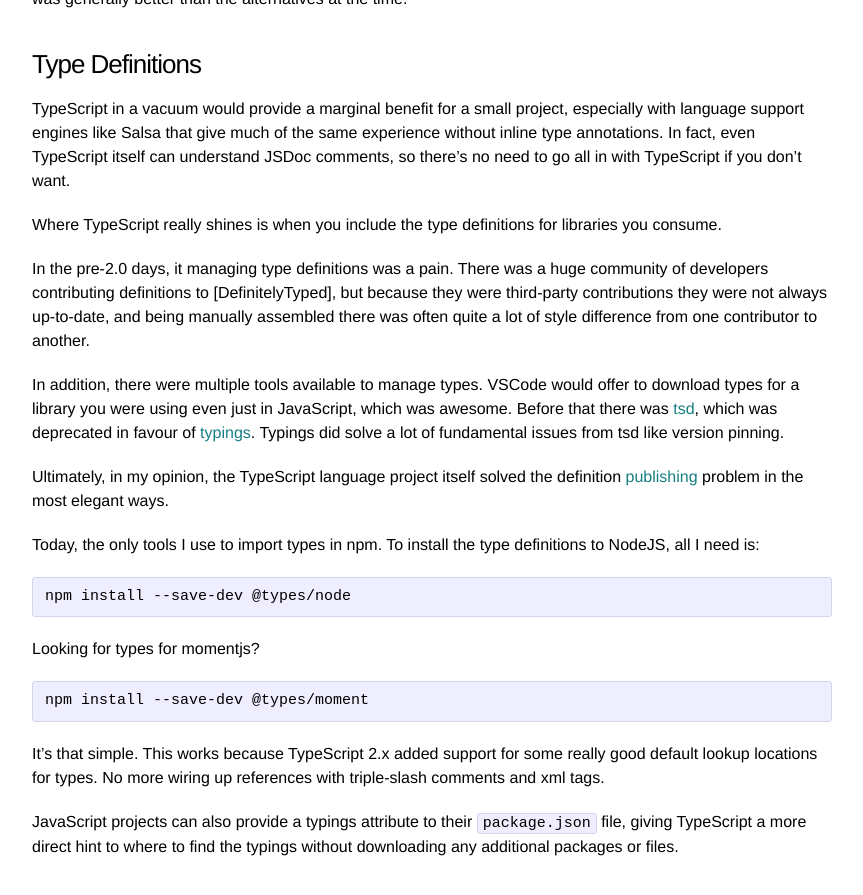
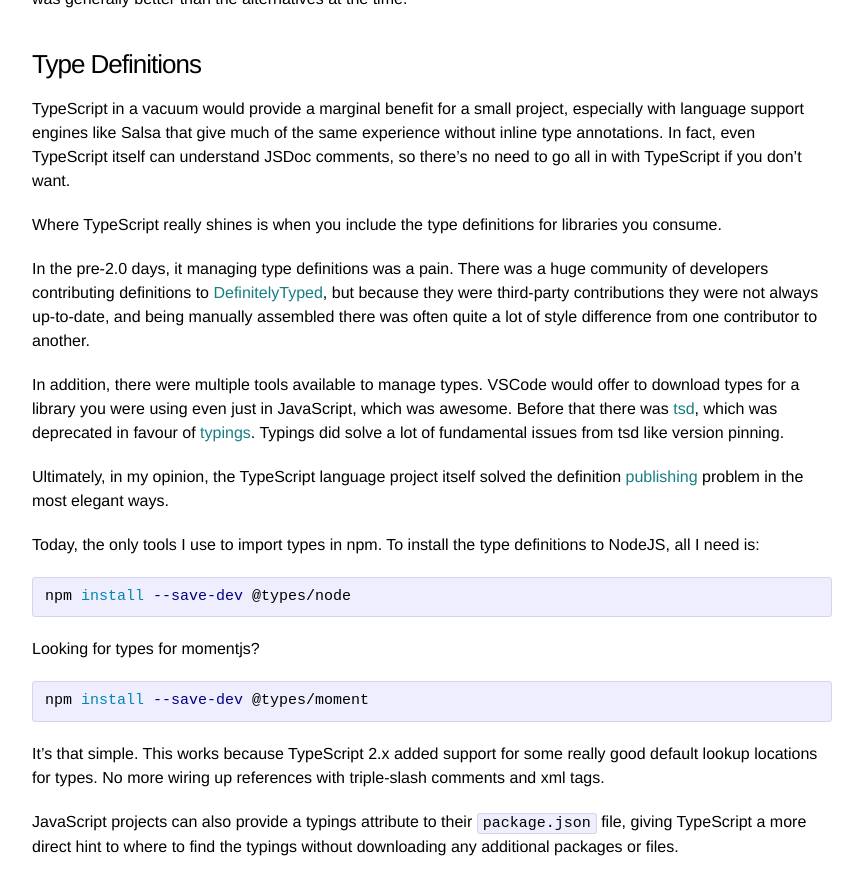
Before and after one commit to nbering/nicholasbering-ca, a Jekyll site: the page built from _posts/2017-06-17-typescript-for-small-projects-too.md, in a window 1280 px wide and 900 px high, scrolled down 1298 px. Shown: the top 895 px of the window, without its empty margins (208-1071 px from the left). Built offline with Jekyll 4.4.1, drawn with Linux system fonts in a browser that asks for light colours; some of the changed lines change nothing that is shown.

Commit message:
Again, more content cleanup

````diff
--- a/_posts/2017-06-17-typescript-for-small-projects-too.md
+++ b/_posts/2017-06-17-typescript-for-small-projects-too.md
@@ -1,10 +1,14 @@
 ---
 layout: post
 title: TypeScript for Small Projects, Too!
-description: At my previous job working with Back IO, I was working almost exclusively with TypeScript. It was certainly an eye-opening experience. In this article, I provide a bit of an update on the TypeScript developer experience.
+description: >
+    At my previous job working with Back IO, I was working almost exclusively
+    with TypeScript. It was certainly an eye-opening experience. In this
+    article, I provide a bit of an update on the TypeScript developer experience.
 category: Jekyll
 tags: [TypeScript]
 author: Nicholas Bering
+# cSpell:words momentjs
 ---
 
 At my previous job working with [Back IO][1], I was working almost
@@ -73,7 +77,7 @@
 libraries you consume.
 
 In the pre-2.0 days, it managing type definitions was a pain. There was a huge
-community of developers contributing definitions to [DefinitelyTyped], but
+community of developers contributing definitions to [DefinitelyTyped][7], but
 because they were third-party contributions they were not always up-to-date,
 and being manually assembled there was often quite a lot of style difference
 from one contributor to another.
@@ -90,13 +94,13 @@
 Today, the only tools I use to import types in npm. To install the type definitions
 to NodeJS, all I need is:
 
-```
+```sh
 npm install --save-dev @types/node
 ```
 
 Looking for types for momentjs?
 
-```
+```sh
 npm install --save-dev @types/moment
 ```
 
@@ -104,23 +108,22 @@
 really good default lookup locations for types. No more wiring up references
 with triple-slash comments and xml tags.
 
-JavaScript projects can also provide a typings attribute to their `package.json` file,
-giving TypeScript a more direct hint to where to find the typings without downloading
-any additional packages or files.
+JavaScript projects can also provide a typings attribute to their `package.json`
+file, giving TypeScript a more direct hint to where to find the typings without
+downloading any additional packages or files.
 
 ## So I Changed My Mind
 
 So, I've changed my tune. Now I love TypeScript for everything. This is definitely
 a case of good design, and developers breaking down barriers to use. For me, new
-TypeScript project setup time has gone from over a day (and that's for my 3rd and 4th
-projects), to about 15 minutes.
+TypeScript project setup time has gone from over a day (and that's for my 3rd and
+4th projects), to about 15 minutes.
 
-So if anyone asks me if TypeScript is worth the effort, I'd simply say "yes". No more
-caveats.
+So if anyone asks me if TypeScript is worth the effort, I'd simply say "yes". No
+more caveats.
 
 [1]: http://back.io/
 [2]: https://www.typescriptlang.org/
-[3]: https://www.npmjs.com/package/ts-node
 [4]: https://github.com/mishoo/UglifyJS
 [5]: https://www.npmjs.com/package/source-map-support
 [6]: https://code.visualstudio.com/
````
